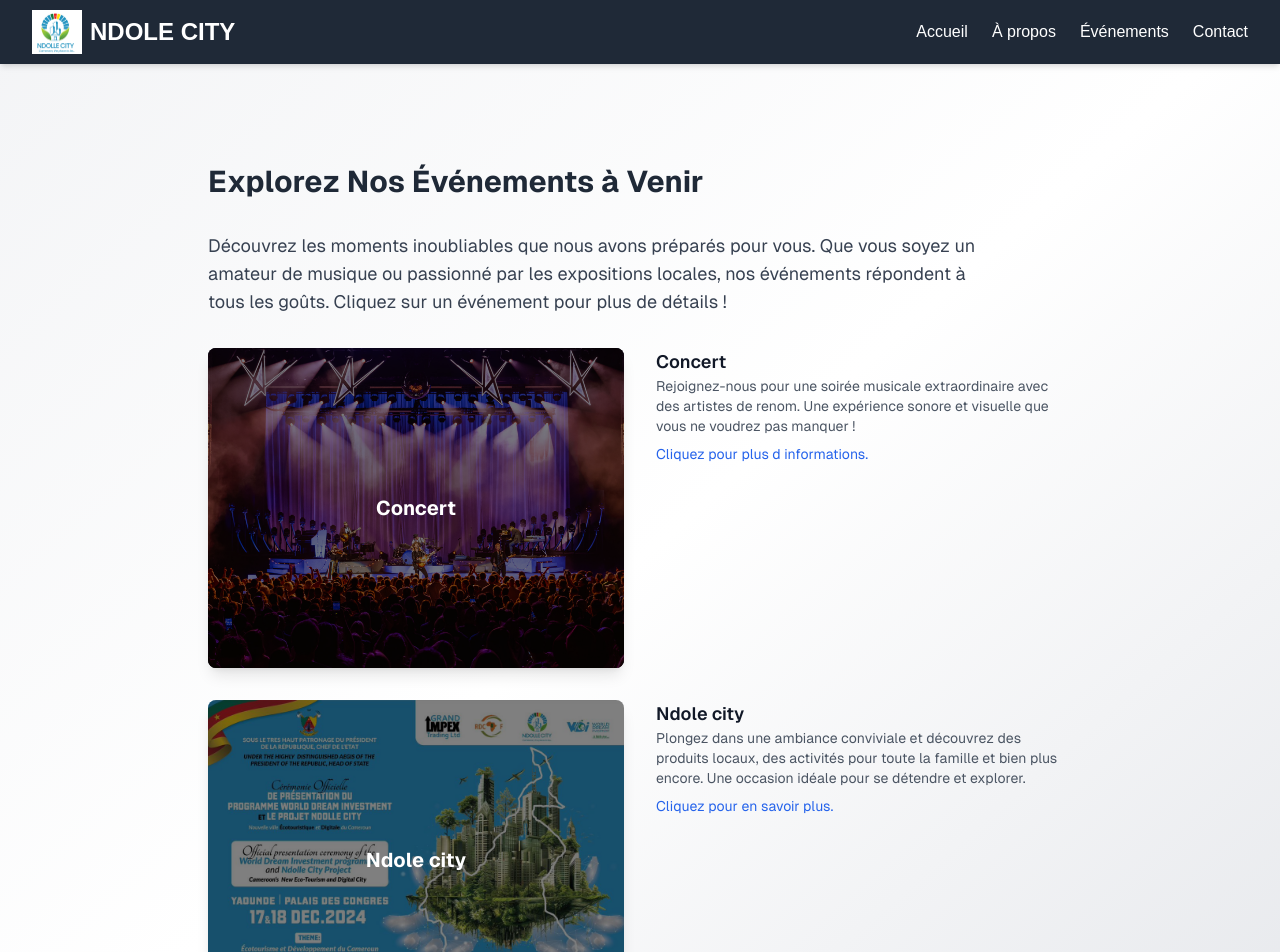
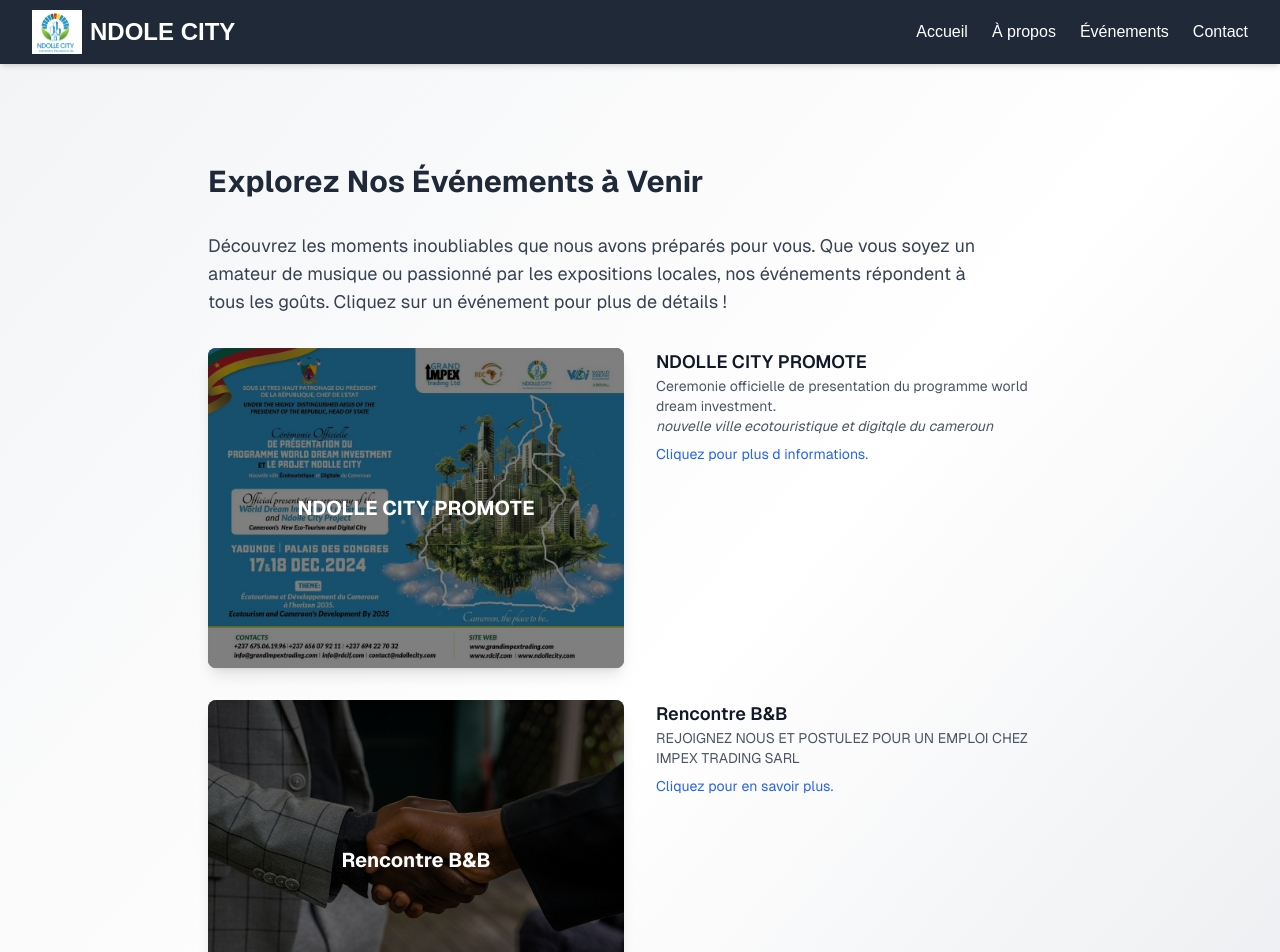
Before and after one commit to ced08stark/event_presentation, a Next.js app: page / in a window 1280 px wide. Shown: the top 952 px of the page. Built offline with nearby package versions, Linux system fonts and the light colour scheme.

Commit message:
git push....

```diff
--- a/app/page.tsx
+++ b/app/page.tsx
@@ -2,6 +2,7 @@
 import Image from "next/image"
 import concertLogo from "@/assets/images/concert.jpg";
 import foireLogo from "@/assets/images/foire.jpg";
+import btob from "@/assets/images/btob.jpg";
 
 export default function Home() {
 
@@ -19,8 +20,64 @@
         </p>
 
         <div className="grid grid-cols-1 sm:grid-cols-2 gap-8 w-full max-w-4xl">
+          <Link href="https://event.eventozor.com/9GTYHXMBN3/">
+            <div className="relative group w-full h-80 bg-gray-900 rounded-lg overflow-hidden shadow-lg cursor-pointer">
+              <Image
+                src={foireLogo}
+                alt="Concert"
+                width={600}
+                height={100}
+                className="absolute inset-0 w-full h-full object-cover group-hover:scale-105 transition-transform duration-500"
+              />
+              <div className="absolute inset-0 bg-black bg-opacity-50 group-hover:bg-opacity-60 transition-colors duration-500 flex items-center justify-center">
+                <h2 className="text-white text-xl font-bold">
+                  NDOLLE CITY PROMOTE{" "}
+                </h2>
+              </div>
+            </div>
+          </Link>
+          <div>
+            <h3 className="text-lg font-semibold text-gray-900 dark:text-gray-100">
+              NDOLLE CITY PROMOTE
+            </h3>
+            <p className="text-sm text-gray-600 dark:text-gray-400">
+              Ceremonie officielle de presentation du programme world dream
+              investment.
+              <br />
+              <i>nouvelle ville ecotouristique et digitqle du cameroun</i>
+            </p>
+            <p className="text-sm text-blue-600 mt-2 cursor-pointer">
+              Cliquez pour plus d informations.
+            </p>
+          </div>
+          <Link href="https://event.eventozor.com/MZ5RNVWAEM/ ">
+            <div className="relative group w-full h-80 bg-gray-200 rounded-lg overflow-hidden shadow-lg cursor-pointer">
+              <Image
+                src={btob}
+                alt="Foire"
+                width={600}
+                height={100}
+                className="absolute inset-0 w-full h-full object-cover group-hover:scale-105 transition-transform duration-500"
+              />
+              <div className="absolute inset-0 bg-black bg-opacity-50 group-hover:bg-opacity-60 transition-colors duration-500 flex items-center justify-center">
+                <h2 className="text-white text-xl font-bold">Rencontre B&B</h2>
+              </div>
+            </div>
+          </Link>
+          <div>
+            <h3 className="text-lg font-semibold text-gray-900 dark:text-gray-100">
+              Rencontre B&B
+            </h3>
+            <p className="text-sm text-gray-600 dark:text-gray-400">
+              REJOIGNEZ NOUS ET POSTULEZ POUR UN EMPLOI CHEZ IMPEX TRADING SARL
+            </p>
+            <p className="text-sm text-blue-600 mt-2">
+              Cliquez pour en savoir plus.
+            </p>
+          </div>
+
           {/* Événement : Concert */}
-          <Link href="https://event.eventozor.com/9GTYHXMBN3/">
+          <Link href="https://event.eventozor.com/MTAAKEQ73A/">
             <div className="relative group w-full h-80 bg-gray-900 rounded-lg overflow-hidden shadow-lg cursor-pointer">
               <Image
                 src={concertLogo}
@@ -30,13 +87,15 @@
                 className="absolute inset-0 w-full h-full object-cover group-hover:scale-105 transition-transform duration-500"
               />
               <div className="absolute inset-0 bg-black bg-opacity-50 group-hover:bg-opacity-60 transition-colors duration-500 flex items-center justify-center">
-                <h2 className="text-white text-xl font-bold">Concert</h2>
+                <h2 className="text-white text-xl font-bold">
+                  CONCERT NDOLLE CITY
+                </h2>
               </div>
             </div>
           </Link>
           <div>
             <h3 className="text-lg font-semibold text-gray-900 dark:text-gray-100">
-              Concert
+              CONCERT NDOLLE CITY
             </h3>
             <p className="text-sm text-gray-600 dark:text-gray-400">
               Rejoignez-nous pour une soirée musicale extraordinaire avec des
@@ -49,33 +108,6 @@
           </div>
 
           {/* Événement : Foire */}
-          <Link href="https://event.eventozor.com/9GTYHXMBN3/">
-            <div className="relative group w-full h-80 bg-gray-200 rounded-lg overflow-hidden shadow-lg cursor-pointer">
-              <Image
-                src={foireLogo}
-                alt="Foire"
-                width={600}
-                height={100}
-                className="absolute inset-0 w-full h-full object-cover group-hover:scale-105 transition-transform duration-500"
-              />
-              <div className="absolute inset-0 bg-black bg-opacity-50 group-hover:bg-opacity-60 transition-colors duration-500 flex items-center justify-center">
-                <h2 className="text-white text-xl font-bold">Ndole city</h2>
-              </div>
-            </div>
-          </Link>
-          <div>
-            <h3 className="text-lg font-semibold text-gray-900 dark:text-gray-100">
-              Ndole city
-            </h3>
-            <p className="text-sm text-gray-600 dark:text-gray-400">
-              Plongez dans une ambiance conviviale et découvrez des produits
-              locaux, des activités pour toute la famille et bien plus encore.
-              Une occasion idéale pour se détendre et explorer.
-            </p>
-            <p className="text-sm text-blue-600 mt-2">
-              Cliquez pour en savoir plus.
-            </p>
-          </div>
         </div>
       </main>
 
```
Also changed, not shown: assets/images/btob.jpg (added), assets/images/concert.jpg.
